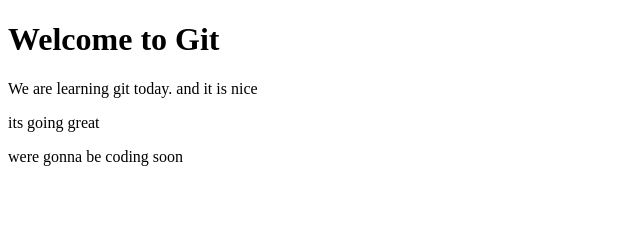
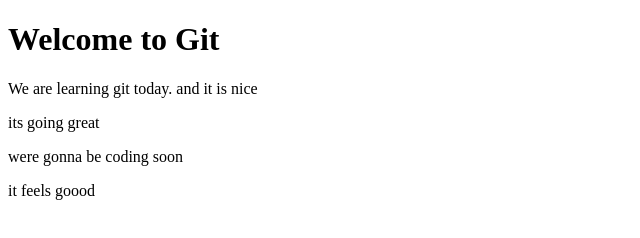
Before and after one commit to samfredd/learn_git, a plain HTML site: page index.html in a window 1280 px wide. Shown: the whole page, without its empty margins (0-640 px from the left). Drawn offline with Linux system fonts and the light colour scheme.

Commit message:
added something

```diff
--- a/index.html
+++ b/index.html
@@ -9,6 +9,7 @@
     <p>We are learning git today. and it is nice</p>
     <p>its going great</p>
     <p> were gonna be coding soon</p>
+    <p>it feels goood</p>
 </body>
 
 </html>
```
